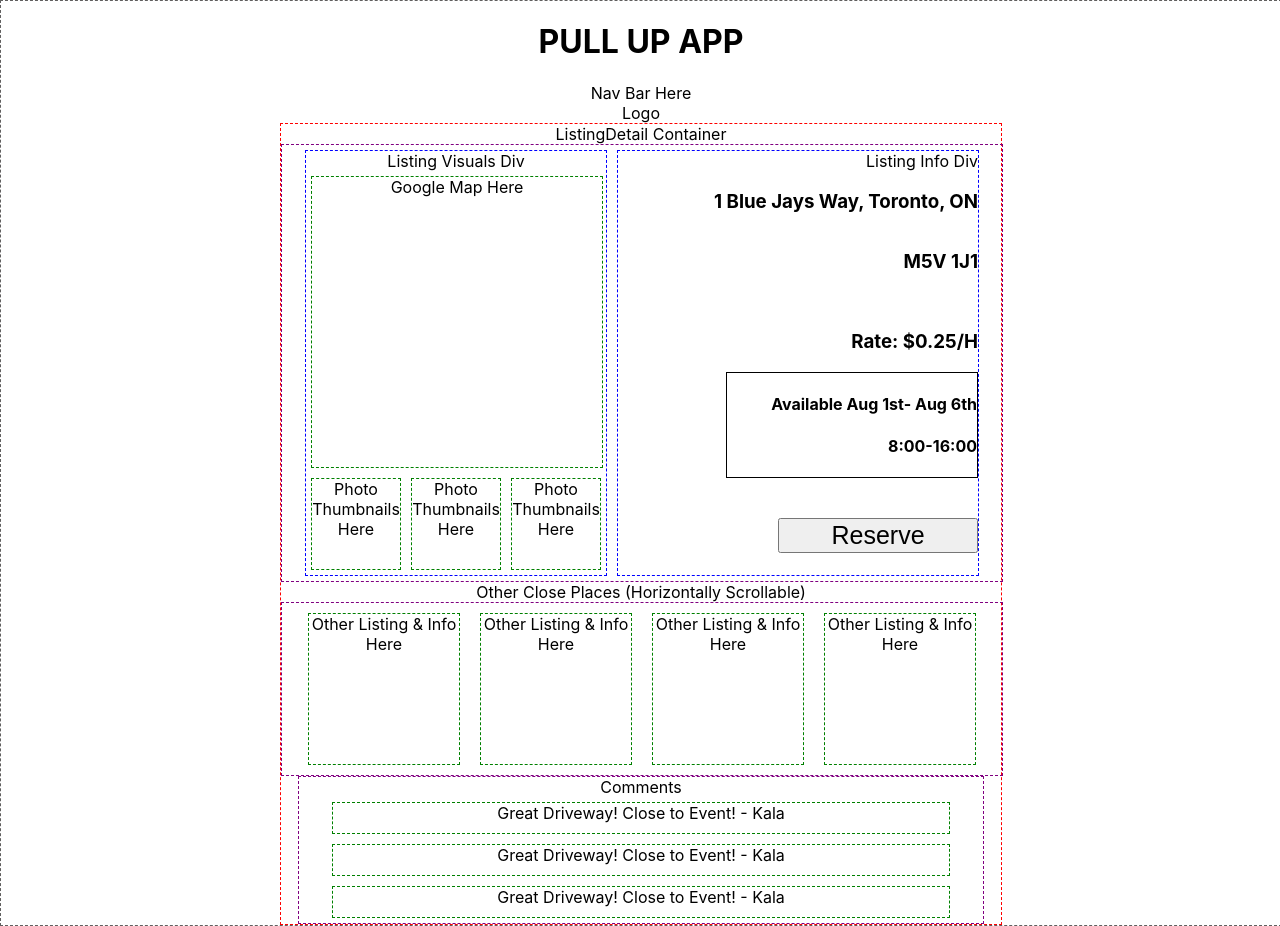
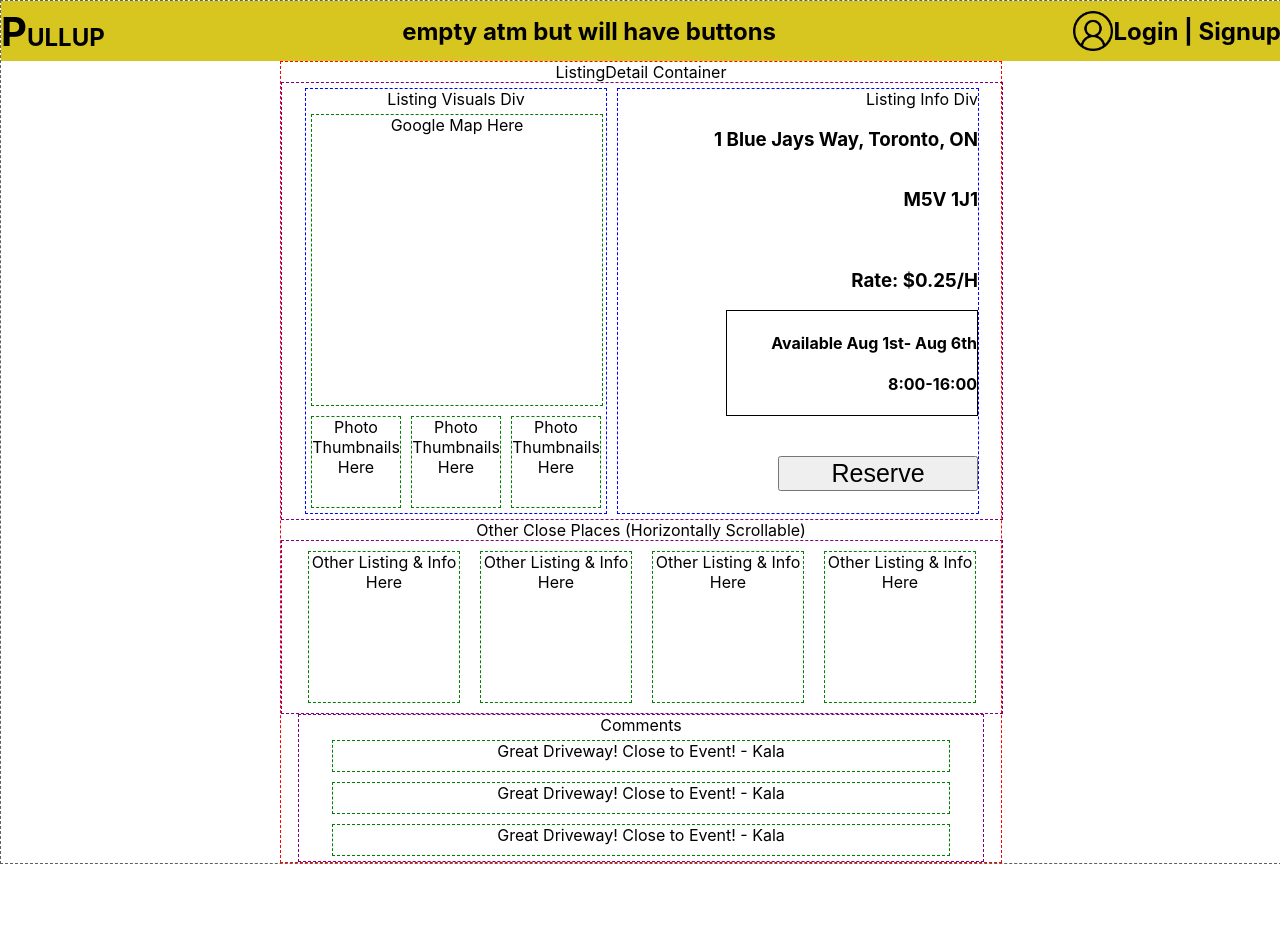
Before and after one commit to elvinhatamov/Pull-up, a React (Create React App) app: page / in a window 1280 px wide. After the commit the page ends 864 px from the top, so only its background shows below. Built offline with nearby package versions, Linux system fonts and the light colour scheme.

Commit message:
added basic navbar with no anchor tags

```diff
--- a/src/App.js
+++ b/src/App.js
@@ -1,17 +1,13 @@
 import "./App.css";
 import Logo from "./Components/Logo/Logo";
 import ListingDetail from "./Components/ListingDetail/ListingDetail";
+import Navbar from "./Components/Navbar/Navbar";
 
 function App() {
   return (
     <div className="App">
       <div className="wireframe">
-        <h1>PULL UP APP</h1>
-
-        <nav>
-          Nav Bar Here
-          <Logo />
-        </nav>
+        <Navbar />
         <ListingDetail />
       </div>
     </div>
--- /dev/null
+++ b/src/Components/Navbar/Navbar.css
@@ -0,0 +1,24 @@
+.Navbar {
+  width: 100%;
+  background-color: rgb(216, 198, 32);
+  display: flex;
+  flex-direction: row;
+  justify-content: space-between;
+  align-items: center;
+  height: 60px;
+}
+
+.pullup-logo-p {
+  font-size: 40px;
+}
+
+.signup-login-div {
+  display: flex;
+  flex-direction: row;
+  align-items: center;
+}
+
+.signup-login-div > img {
+  width: 40px;
+  height: 40px;
+}
--- /dev/null
+++ b/src/Components/Navbar/Navbar.jsx
@@ -0,0 +1,23 @@
+import React from "react";
+import "./Navbar.css";
+
+function Navbar(props) {
+  return (
+    <nav className="Navbar">
+      <div className="pullup-logo-div">
+        <h1>
+          <span className="pullup-logo-p">P</span>ULLUP
+        </h1>
+      </div>
+      <div className="nav-buttons-div">
+        <h1>empty atm but will have buttons</h1>
+      </div>
+      <div className="signup-login-div">
+        <img src={process.env.PUBLIC_URL + "images/usericon.png"} />
+        <h1>Login | Signup</h1>
+      </div>
+    </nav>
+  );
+}
+
+export default Navbar;
```
Also changed, not shown: public/images/usericon.png (added), src/Components/Navbar/NavButton.jsx (added).
